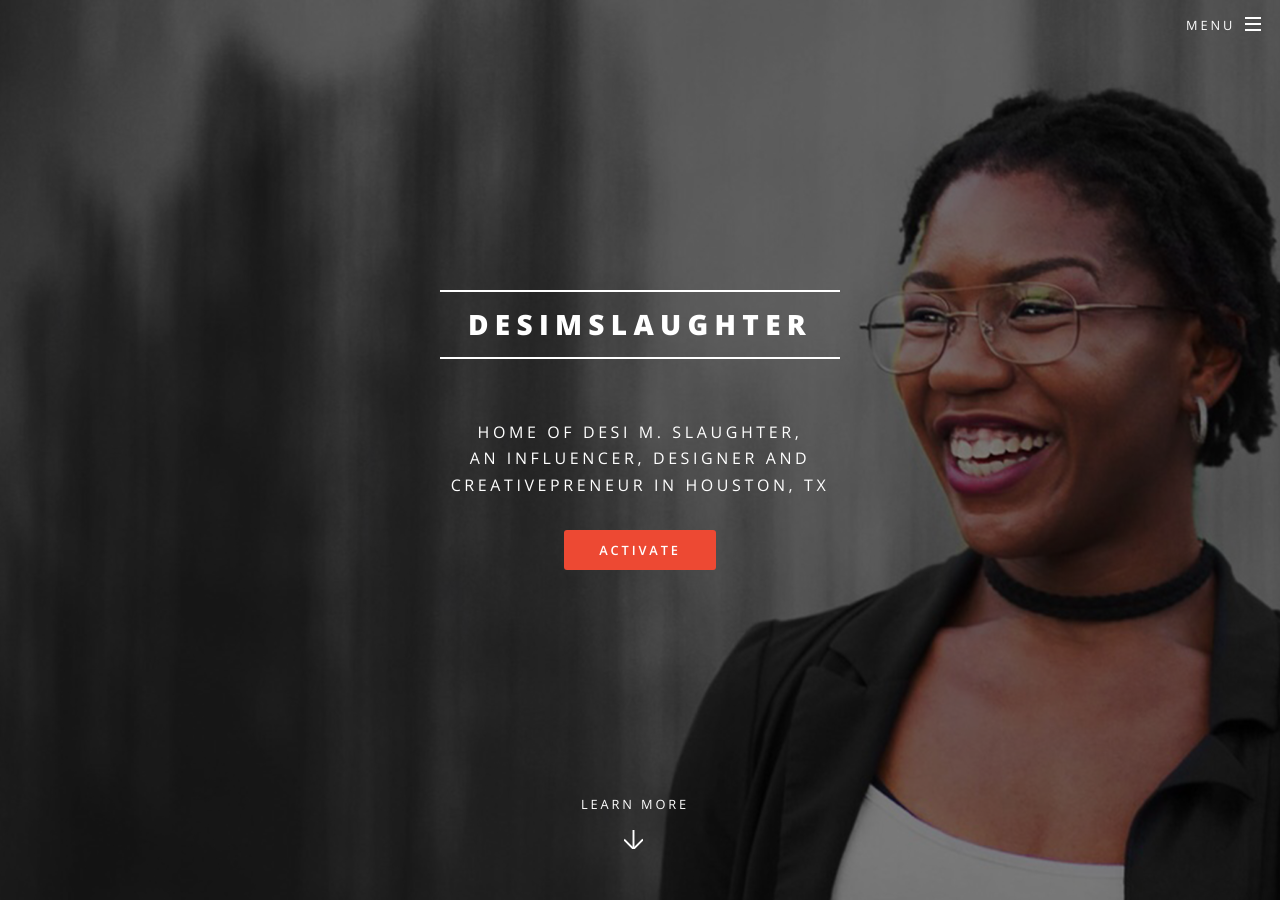
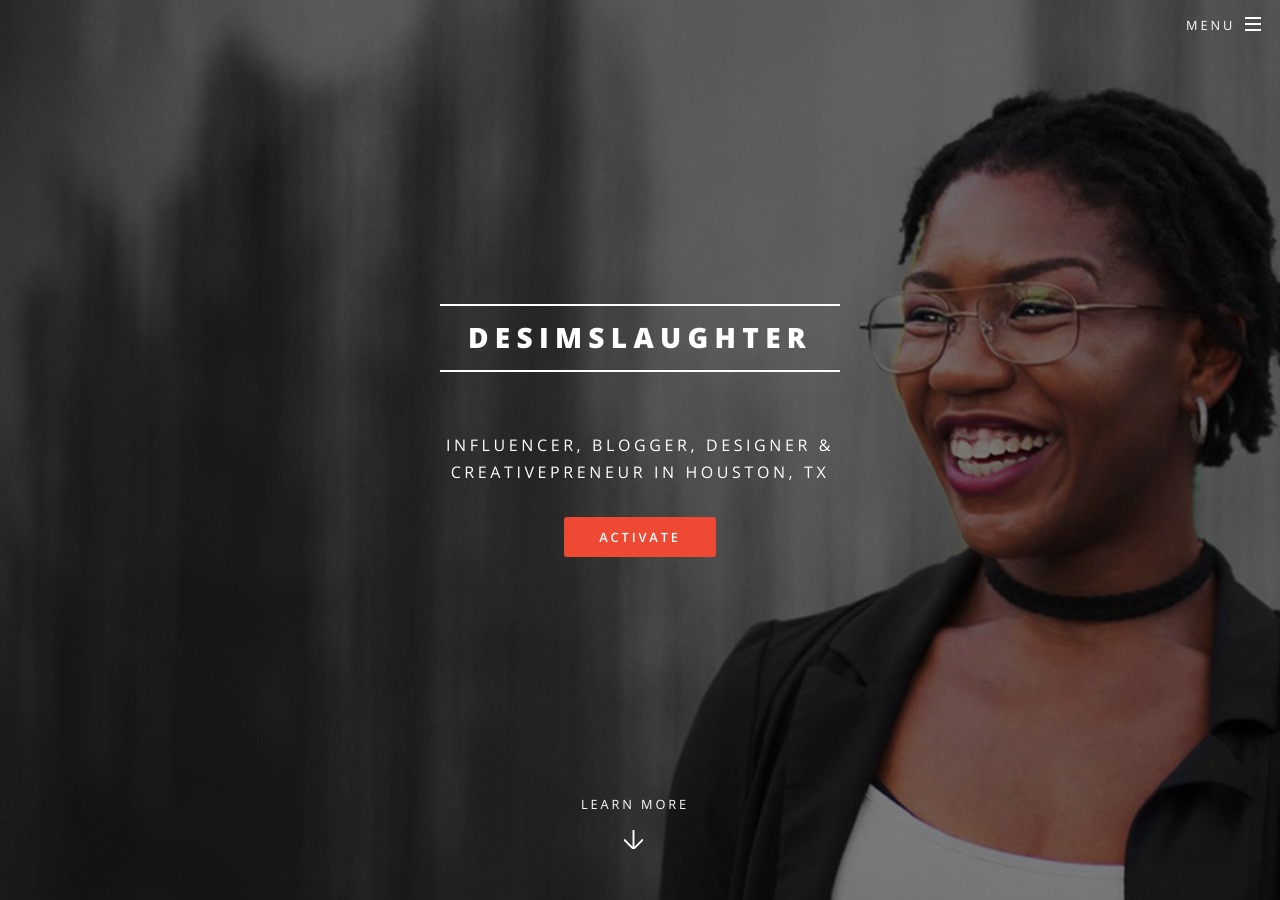
Before and after one commit to desimslaughter/desimslaughter.github.io, a Jekyll site: the page built from index.html, in a window 1280 px wide and 900 px high. Built offline with Jekyll 4.4.1, drawn with Linux system fonts in a browser that asks for light colours.

Commit message:
Update _config.yml

```diff
--- a/_config.yml
+++ b/_config.yml
@@ -4,8 +4,7 @@
 # Site settings
 title: Desimslaughter
 description: |
-  Home of Desi M. Slaughter,<br>
-  an Influencer, Designer and<br>
+  Influencer, Blogger, Designer &<br>
   Creativepreneur in Houston, TX<br>
 owner: Desi M. Slaughter # or company name
 first_published: 2012 # if migrating another site, the year of your first publish
```
